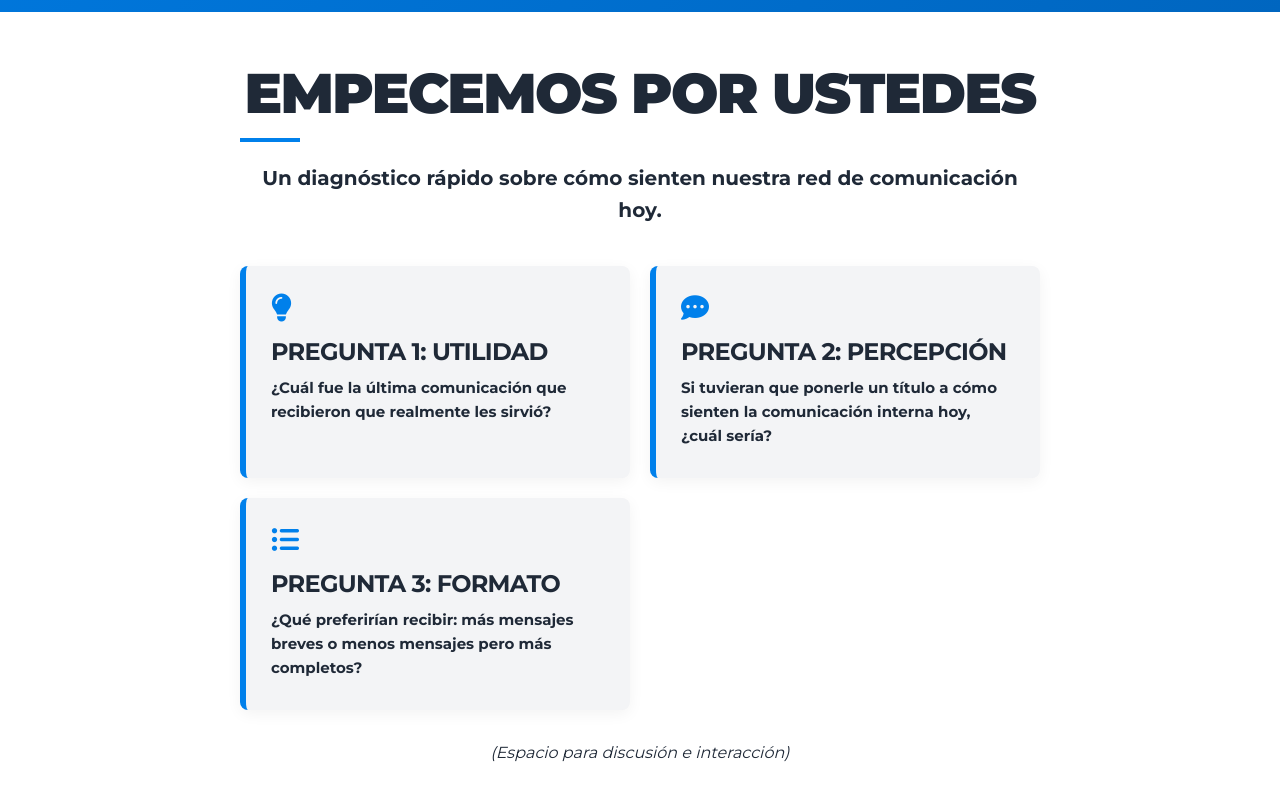
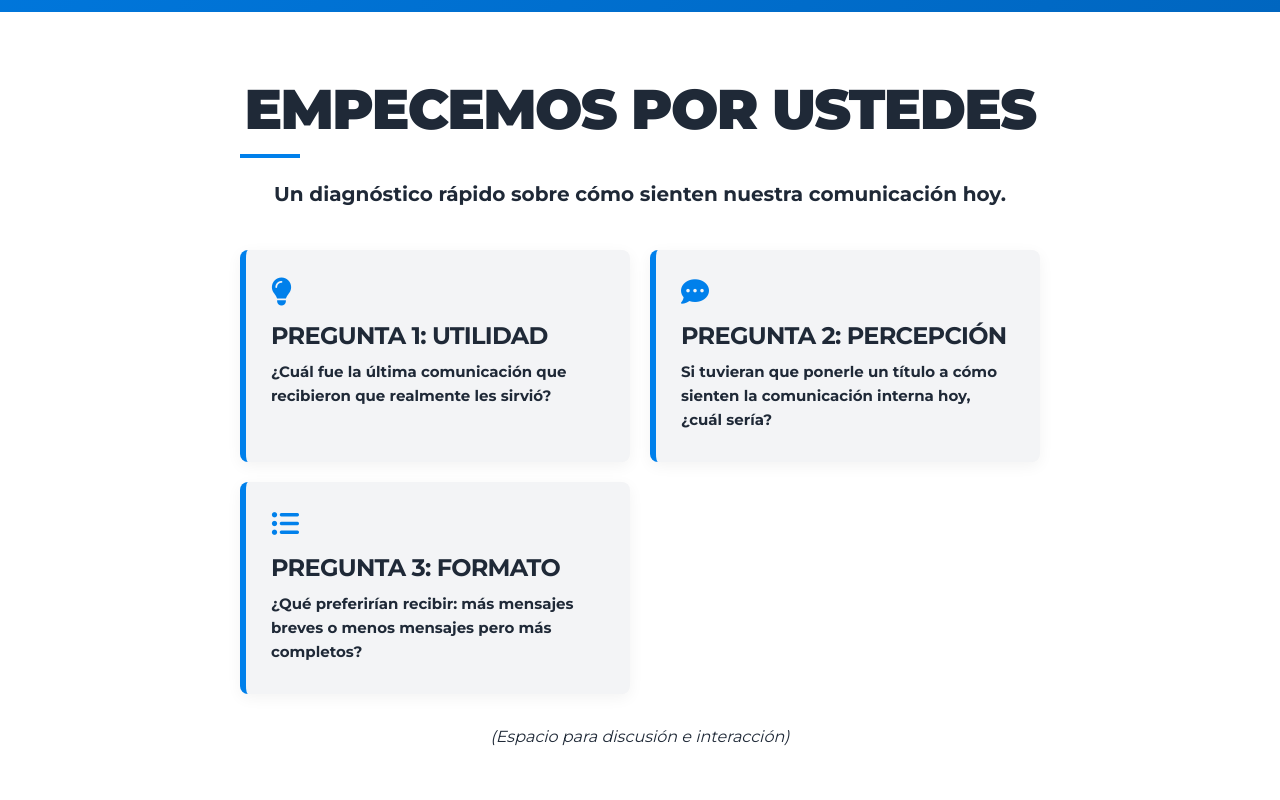
Before and after one commit to jpmine/jp_repositorio, a website: page charla-comunicacion-agc.html in a window 1280 px wide. Shown: the part 788-1588 px from the top of the page. Drawn offline with Linux system fonts and the light colour scheme.

Commit message:
Update charla-comunicacion-agc.html

```diff
--- a/charla-comunicacion-agc.html
+++ b/charla-comunicacion-agc.html
@@ -876,7 +876,7 @@
         <div class="slide-content" style="max-width: 800px; text-align: center;">
             <h2 style="color: var(--dark-gray);">Empecemos por ustedes</h2>
             <p style="font-size: 20px; font-weight: 700; margin-bottom: 40px;">Un diagnóstico rápido sobre cómo sienten
-                nuestra red de comunicación hoy.</p>
+                nuestra comunicación hoy.</p>
 
             <div class="grid-3" style="gap: 20px; margin-top: 0;">
                 <div class="tile belief"
```
